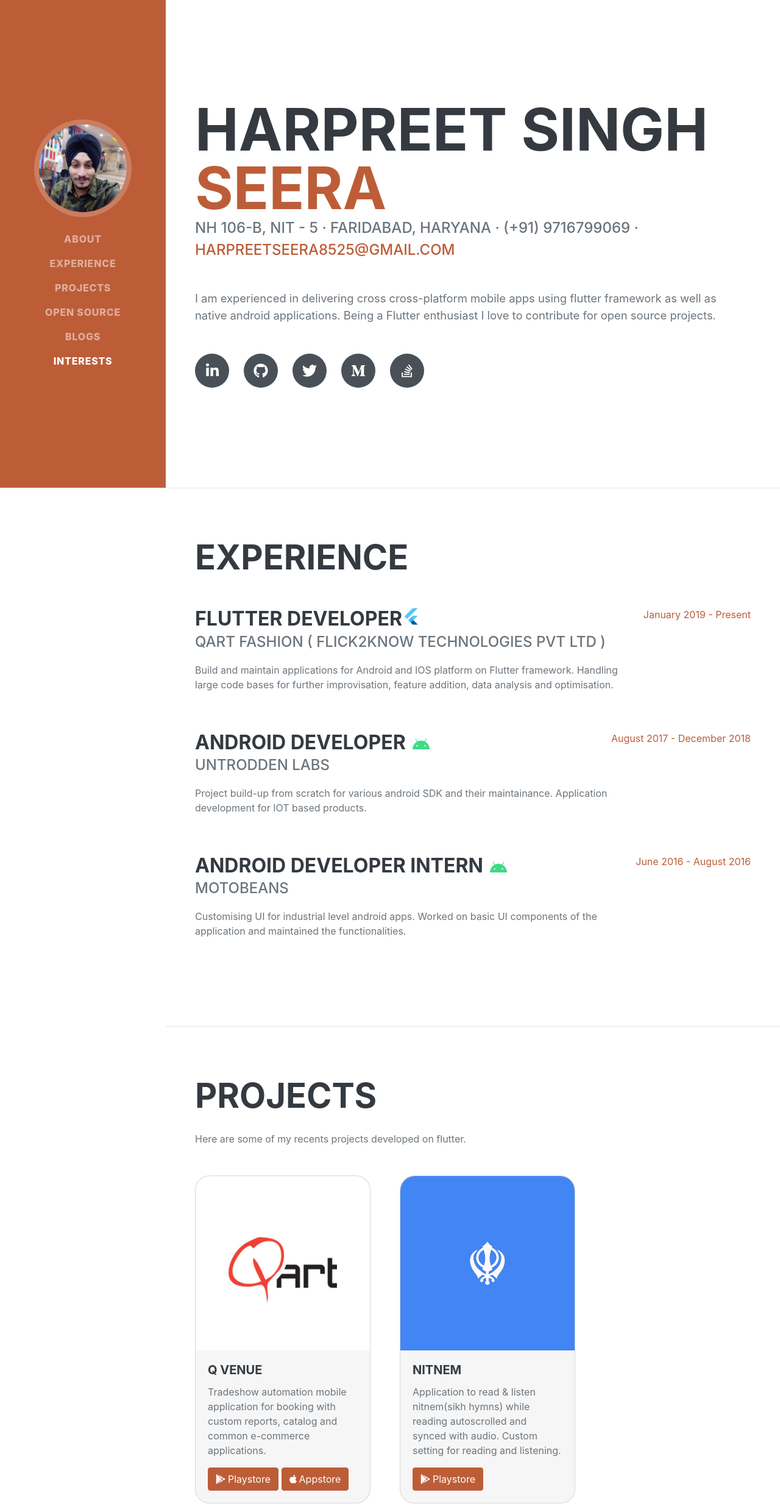
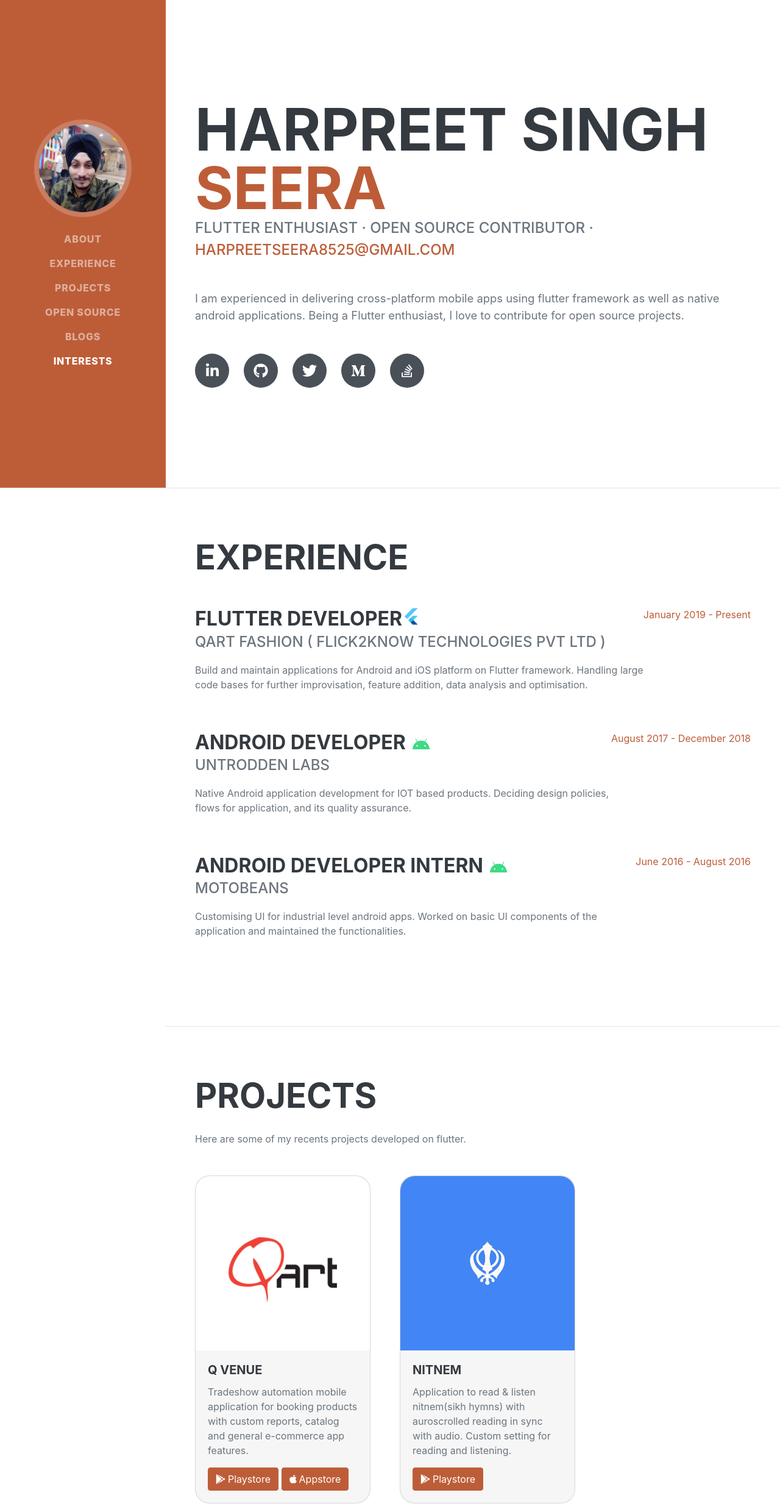
Before and after one commit to harpreetseera/harpreetseera.github.io, a plain HTML site: page index.html in a window 1280 px wide. Shown: the top 2480 px of the page at 61% size. Drawn offline with nearby package versions, Linux system fonts and the light colour scheme; a web font is replaced by a local one.

Commit message:
updated portfolio details and header icon

```diff
--- a/index.html
+++ b/index.html
@@ -7,8 +7,8 @@
     <meta name="description" content="Flutter Developer" />
     <meta name="author" content="Harpreet Seera" />
     <title>Harpreet Seera</title>
-    <!-- <link rel="shortcut icon" href="dist/assets/img/mac.png" /> -->
-    <link rel="icon" type="image/x-icon" href="dist/assets/img/mac.png" />
+    <link rel="shortcut icon" href="dist/assets/img/mac1.png" />
+    <link rel="icon" type="image/x-icon" href="dist/assets/img/mac1.png" />
     <!-- Font Awesome icons (free version)-->
     <script src="https://use.fontawesome.com/releases/v5.13.0/js/all.js" crossorigin="anonymous"></script>
     <!-- Google fonts-->
@@ -42,10 +42,10 @@
         <section class="resume-section" id="about">
             <div class="resume-section-content">
                 <h1 class="mb-0">Harpreet Singh <span class="text-primary">Seera</span></h1>
-                <div class="subheading mb-5">NH 106-B, NIT - 5 · Faridabad, Haryana · (+91) 9716799069 · <a
+                <div class="subheading mb-5">Flutter enthusiast · open source contributor · <a
                         href="mailto:harpreetseera8525@gmail.com">harpreetseera8525@gmail.com</a></div>
-                <p class="lead mb-5">I am experienced in delivering cross cross-platform mobile apps using flutter
-                    framework as well as native android applications. Being a Flutter enthusiast I love to contribute
+                <p class="lead mb-5">I am experienced in delivering cross-platform mobile apps using flutter
+                    framework as well as native android applications. Being a Flutter enthusiast, I love to contribute
                     for open source projects.</p>
                 <div class="social-icons">
                     <a class="social-icon" href="https://www.linkedin.com/in/harpreetseera/"><i
@@ -72,7 +72,7 @@
                         </div>
 
                         <div class="subheading mb-3">Qart Fashion ( Flick2know Technologies Pvt Ltd )</div>
-                        <p>Build and maintain applications for Android and IOS platform on Flutter framework. Handling
+                        <p>Build and maintain applications for Android and iOS platform on Flutter framework. Handling
                             large code bases for further improvisation, feature addition, data analysis and
                             optimisation.</p>
                     </div>
@@ -86,8 +86,7 @@
 
                         </div>
                         <div class="subheading mb-3">UNTRODDEN LABS</div>
-                        <p>Project build-up from scratch for various android SDK and their maintainance. Application
-                            development for IOT based products.</p>
+                        <p>Native Android application development for IOT based products. Deciding design policies, flows for application, and its quality assurance.</p>
                     </div>
                     <div class="flex-shrink-0"><span class="text-primary">August 2017 - December 2018</span></div>
                 </div>
@@ -120,8 +119,8 @@
                         </a>
                         <div class="card-body">
                             <h5 class="card-title">Q Venue</h5>
-                            <p class="card-text">Tradeshow automation mobile application for booking with custom
-                                reports, catalog and common e-commerce applications.</p>
+                            <p class="card-text">Tradeshow automation mobile application for booking products with custom
+                                reports, catalog and general e-commerce app features.</p>
                             <a href="https://play.google.com/store/apps/details?id=fashion.qart"
                                 class="btn btn-primary"><i class="fab fa-google-play mr-1"></i>Playstore</a>
                             <a href="https://apps.apple.com/bm/app/qvenue/id1449231816" class="btn btn-primary"><i
@@ -134,8 +133,8 @@
                                 src="dist/assets/img/nitnem.jpg" class="card-img-top card-image" alt="..."></a>
                         <div class="card-body">
                             <h5 class="card-title">Nitnem</h5>
-                            <p class="card-text">Application to read & listen nitnem(sikh hymns) while reading
-                                autoscrolled and synced with audio. Custom setting for reading and listening.</p>
+                            <p class="card-text">Application to read & listen nitnem(sikh hymns) with auroscrolled reading
+                                in sync with audio. Custom setting for reading and listening.</p>
                             <a href="https://play.google.com/store/apps/details?id=gp2.nitnem"
                                 class="btn btn-primary"><i class="fab fa-google-play mr-1"></i>Playstore</a>
                         </div>
@@ -158,7 +157,7 @@
         <section class="resume-section" id="skills">
             <div class="resume-section-content">
                 <h2 class="mb-4">Open Source</h2>
-                <p>I have been contributing to various open source projects for quite sometime. Some of them are:-</p>
+                <p>I have been contributing to various open source projects for quite sometime. Some of them are:</p>
 
                 <div class='d-flex flex-wrap mt-5'>
                     <div class="card mr-5 mb-3" style="width: 18rem;">
@@ -254,7 +253,7 @@
                 <h2 class="mb-5">Interests</h2>
                 <p>Apart from being a Flutter developer, I enjoy cooking. Also I am fond of vintage bikes and cars.</p>
                 <p class="mb-0">In leisure time , I often listen music, practice sikh martial arts, maintain my vintage
-                    bullet and watch Netflix. Just to mention, some of my fav are: Money Heist, Arrow, Prison Break,
+                    bullet and watch Netflix. Just to mention, some of my favourites are: Money Heist, Arrow, Prison Break,
                     Breaking Bad.
                 </p>
                 <p class="mt-4">Want to Socialise? You can find me on:</p>
```
Also changed, not shown: dist/assets/img/mac1.png (added), 1 other file.
